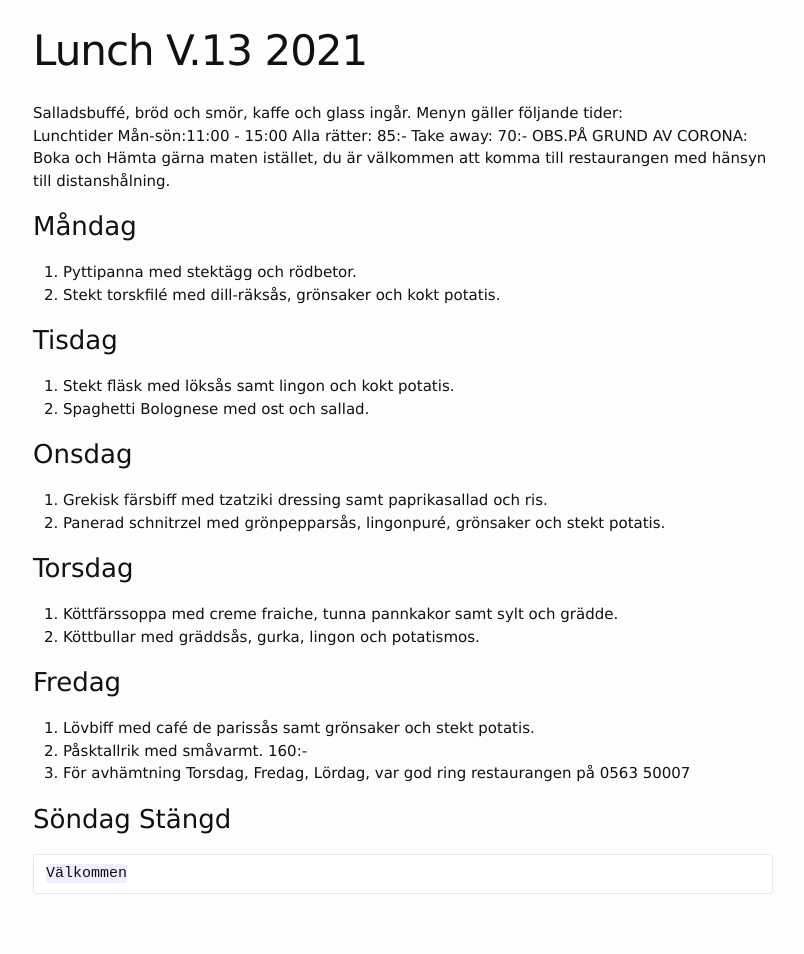
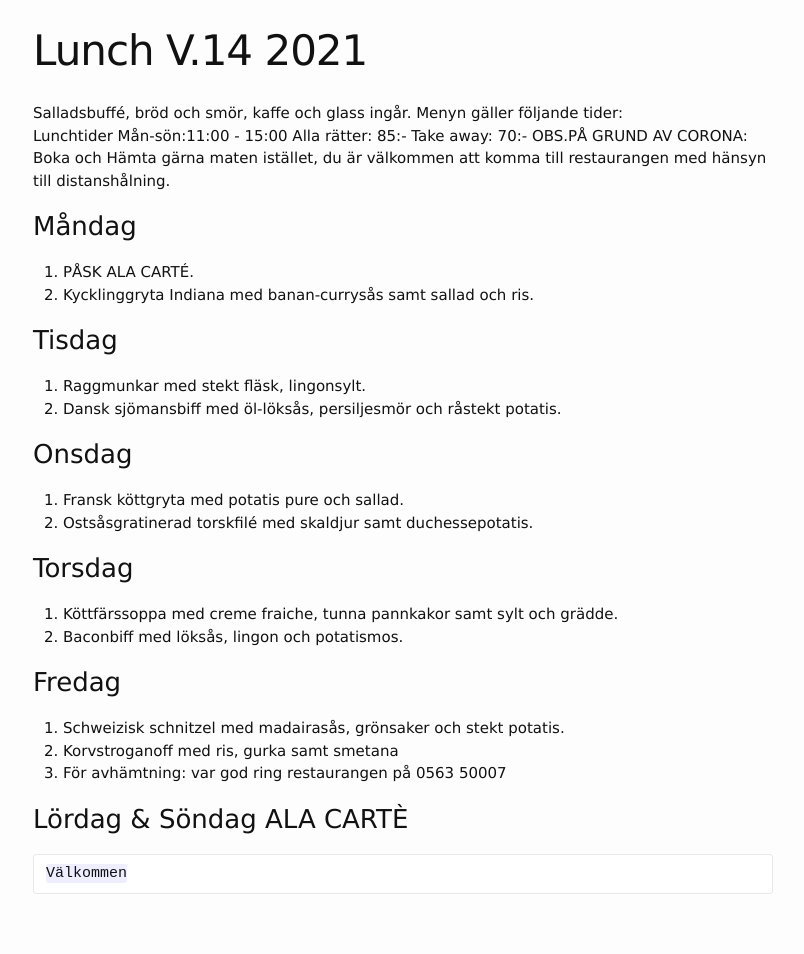
Before and after one commit to FarInn62/farinn62.github.io, a Jekyll site: the page built from lunch.md, in a window 1280 px wide. Shown: the whole page, without its empty margins (237-1041 px from the left). Built offline with Jekyll 4.4.1, drawn with Linux system fonts in a browser that asks for light colours.

Commit message:
Update lunch.md

```diff
--- a/lunch.md
+++ b/lunch.md
@@ -1,6 +1,6 @@
 ---
 layout: foodmenu
-title: Lunch V.13 2021
+title: Lunch V.14 2021
 permalink: /lunch/
 published: true
 ---
@@ -11,27 +11,27 @@ Alla rätter: 85:- Take away: 70:-
 OBS.PÅ GRUND AV CORONA: Boka och Hämta gärna maten istället, du är välkommen att komma till restaurangen med hänsyn till distanshålning.
 
 ### Måndag
-1. Pyttipanna med stektägg och rödbetor.
-2. Stekt torskfilé med dill-räksås, grönsaker och kokt potatis.
+1. PÅSK ALA CARTÉ.
+2. Kycklinggryta Indiana med banan-currysås samt sallad och ris.
 
 ### Tisdag
-1. Stekt fläsk med löksås samt lingon och kokt potatis.
-2. Spaghetti Bolognese med ost och sallad.
+1. Raggmunkar med stekt fläsk, lingonsylt.
+2. Dansk sjömansbiff med öl-löksås, persiljesmör och råstekt potatis.
 
 ### Onsdag
-1. Grekisk färsbiff med tzatziki dressing samt paprikasallad och ris.
-2. Panerad schnitrzel med grönpepparsås, lingonpuré, grönsaker och stekt potatis.
+1. Fransk köttgryta med potatis pure och sallad.
+2. Ostsåsgratinerad torskfilé med skaldjur samt duchessepotatis.
 
 ### Torsdag
 1. Köttfärssoppa med creme fraiche, tunna pannkakor samt sylt och grädde.
-2. Köttbullar med gräddsås, gurka, lingon och potatismos.
+2. Baconbiff med löksås, lingon och potatismos.
 
 ### Fredag
-1. Lövbiff med café de parissås samt grönsaker och stekt potatis.
-2. Påsktallrik med småvarmt.   160:-
-3. För avhämtning Torsdag, Fredag, Lördag, var god ring restaurangen på 0563 50007
+1. Schweizisk schnitzel med madairasås, grönsaker och stekt potatis.
+2. Korvstroganoff med ris, gurka samt smetana
+3. För avhämtning: var god ring restaurangen på 0563 50007
 
 
-### Söndag Stängd
+### Lördag & Söndag ALA CARTÈ
 
     Välkommen
```
